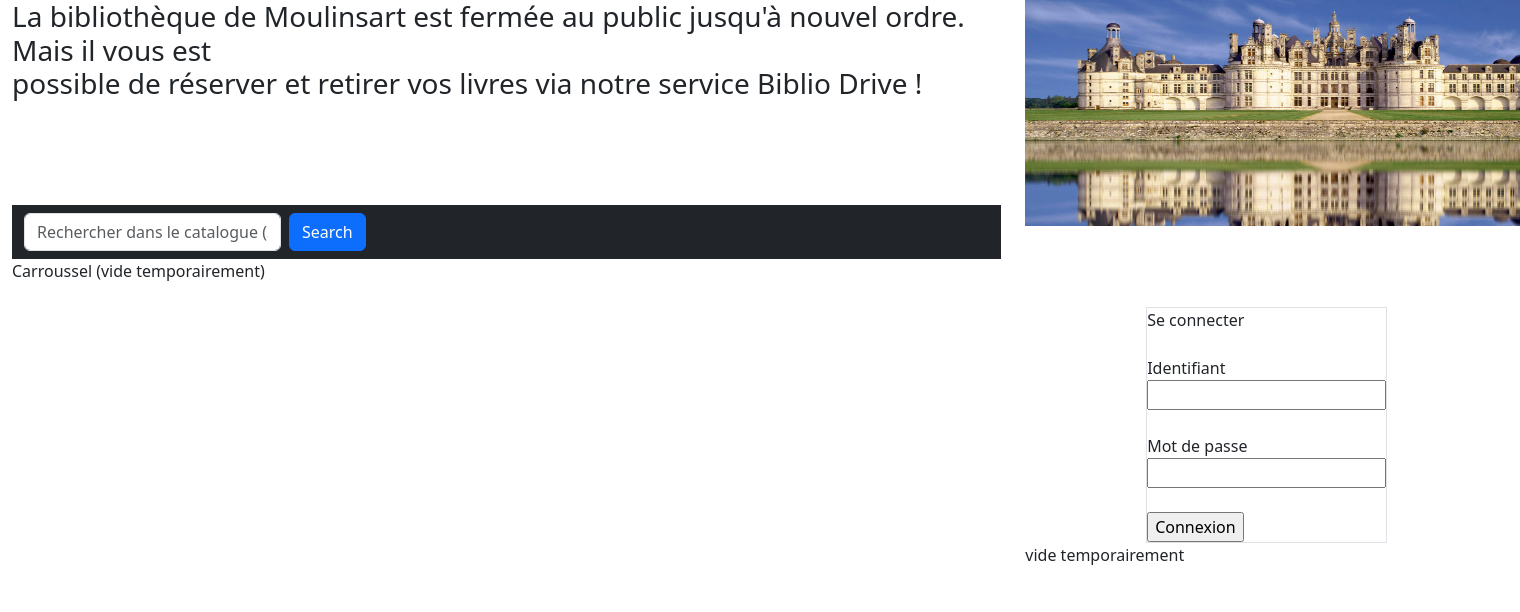
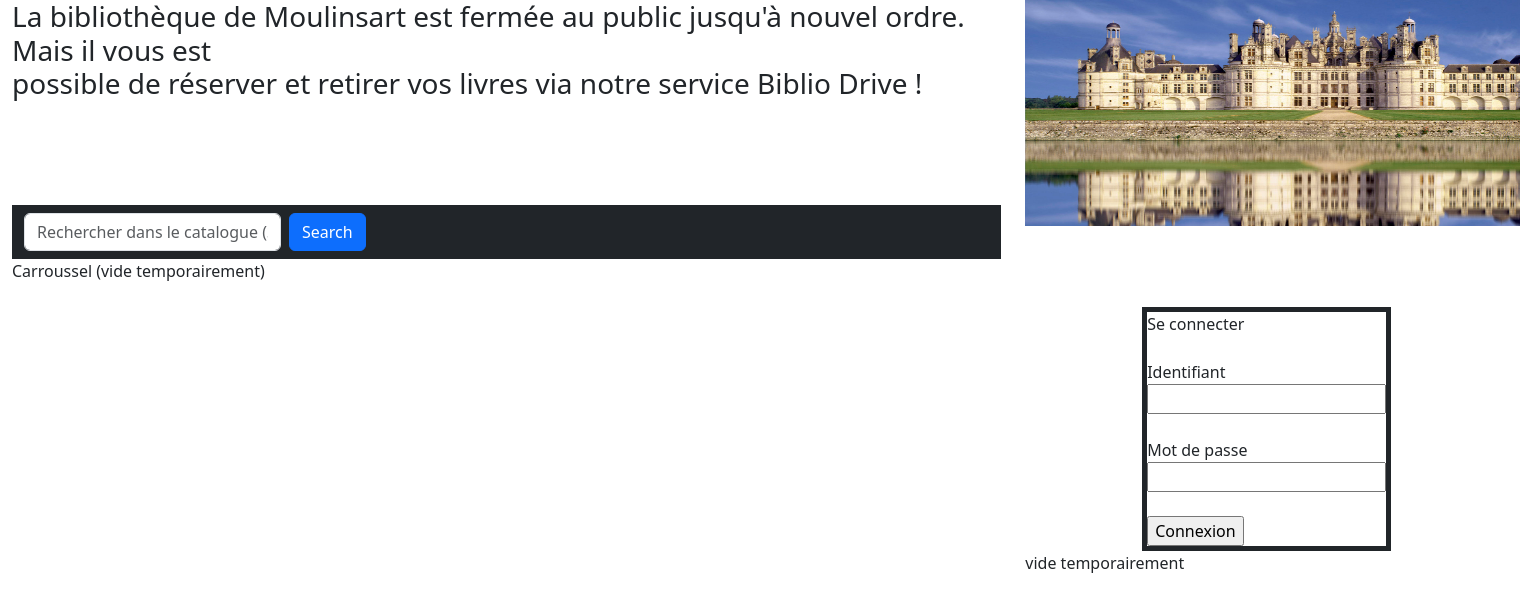
Before and after one commit to Sasakichta/biblio, a PHP site: page /accueil.php in a window 1520 px wide; the page is wider, and only the part inside the window is pictured. Shown: the top 612 px of that part. Run offline with PHP 8.4, Linux system fonts and the light colour scheme.

Commit message:
Changement border sur le formulaire page d'accueil

```diff
--- a/authentification.php
+++ b/authentification.php
@@ -1,6 +1,6 @@
 <div class="container pt-5">
     <div class="d-flex justify-content-center">
-    <span class="border">
+        <span class="border border-5 border-dark">
             <form name="nameForm" method="post" action="traitement.php">
                 Se connecter
                 <br>
```
Lines whose indentation alone changed are shown as unchanged.
